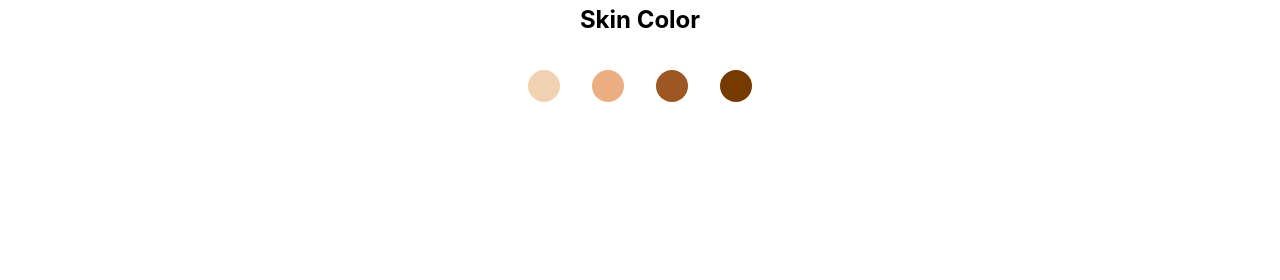
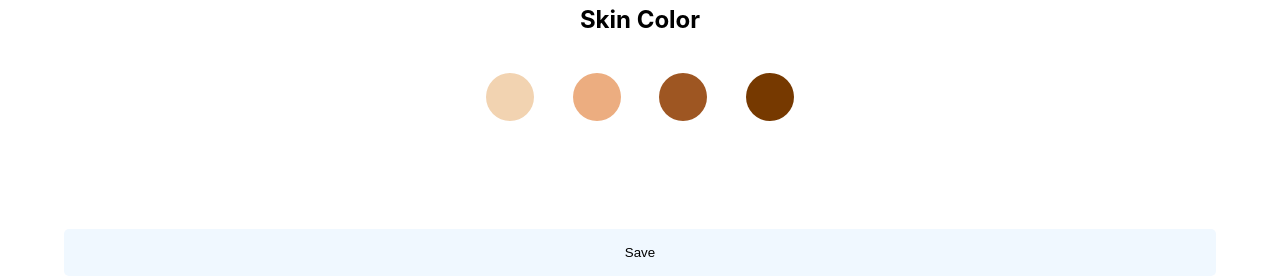
Before and after one commit to CarlSmoky/Avatar, a React (Create React App) app: page / in a window 1280 px wide. Both pictures are taken after a click on the item "Skin color". Shown: the part 517-797 px from the top of the page. Built offline with nearby package versions, Linux system fonts and the light colour scheme.

Commit message:
Add save button and clean code

```diff
--- a/src/App.css
+++ b/src/App.css
@@ -1,5 +1,17 @@
 .App {
   text-align: center;
+}
+
+.base-wrapper {
+  height: 14rem;
+}
+
+.skin-color-wrapper {
+  height: 14rem;
+}
+
+.hair-color-wrapper {
+  height: 14rem;
 }
 
 .display-character {
@@ -46,9 +58,28 @@ button:hover {
   transform: scaleX(1.2) scaleY(1.2);
 }
 
-.color_button {
+.color-button {
   border-radius: 50%;
-  margin: 1rem;
+  margin: 1.2rem;
+  height: 3rem;
+  width: 3rem;
+}
+
+.save-button {
+  background-color: aliceblue;
+  border-radius: 5px;
+  width: 90%;
+  cursor: pointer;
+}
+
+.save-button:hover {
+  cursor: pointer;
+  transform: scaleX(1) scaleY(1);
+  box-shadow: 0 3px 3px 3px grey;
+}
+
+.save-button:active {
+  transform: translateY(4px);
 }
 
 .blue {
--- a/src/App.js
+++ b/src/App.jsx
@@ -18,6 +18,7 @@ const App = () => {
       {mode === modes.base && <Base setProfile={setProfile}/>}
       {mode === modes.skinColor && <SkinColor setProfile={setProfile}/>}
       {mode === modes.hairColor &&<HairColor setProfile={setProfile}/>}
+      <button className="save-button">Save</button>
     </div>
   );
 }
--- a/src/component/HairColor.jsx
+++ b/src/component/HairColor.jsx
@@ -3,12 +3,12 @@ import React from 'react'
 const HairColor = ({setProfile}) => {
 
   return (
-    <div className="hair-wrapper">
+    <div className="hair-color-wrapper">
       <h2>Hair Color</h2>
-      <button className="color_button blue" onClick={() => setProfile("hairColor", "85c2c6")} />
-      <button className="color_button gold" onClick={() => setProfile("hairColor", "e5d7a3")} />
-      <button className="color_button purple" onClick={() => setProfile("hairColor", "592454")} />
-      <button className="color_button silver" onClick={() => setProfile("hairColor", "afafaf")} />
+      <button className="color-button blue" onClick={() => setProfile("hairColor", "85c2c6")} />
+      <button className="color-button gold" onClick={() => setProfile("hairColor", "e5d7a3")} />
+      <button className="color-button purple" onClick={() => setProfile("hairColor", "592454")} />
+      <button className="color-button silver" onClick={() => setProfile("hairColor", "afafaf")} />
     </div>
   )
 }
--- a/src/component/SkinColor.jsx
+++ b/src/component/SkinColor.jsx
@@ -3,12 +3,12 @@ import React from 'react'
 const SkinColor = ({setProfile}) => {
 
   return (
-    <div className="hair-wrapper">
+    <div className="skin-color-wrapper">
       <h2>Skin Color</h2>
-      <button className="color_button fair" onClick={() => setProfile("skinColor", "f2d3b1")} name="skinColor" value="f2d3b1" />
-      <button className="color_button medium" onClick={() => setProfile("skinColor", "ecad80")} name="skinColor" value="ecad80" />
-      <button className="color_button olive" onClick={() => setProfile("skinColor", "9e5622")} name="skinColor" value="9e5622" />
-      <button className="color_button brown" onClick={() => setProfile("skinColor", "763900")} name="skinColor" value="763900" />
+      <button className="color-button fair" onClick={() => setProfile("skinColor", "f2d3b1")} name="skinColor" value="f2d3b1" />
+      <button className="color-button medium" onClick={() => setProfile("skinColor", "ecad80")} name="skinColor" value="ecad80" />
+      <button className="color-button olive" onClick={() => setProfile("skinColor", "9e5622")} name="skinColor" value="9e5622" />
+      <button className="color-button brown" onClick={() => setProfile("skinColor", "763900")} name="skinColor" value="763900" />
     </div>
   )
 }
--- a/src/hooks/useApplicationData.jsx
+++ b/src/hooks/useApplicationData.jsx
@@ -19,7 +19,7 @@ const useApplicationData = () => {
 
   useEffect(() => {
 
-    let url = "https://api.dicebear.com/6.x/adventurer/svg?size=96&"
+    let url = "https://api.dicebear.com/6.x/adventurer/svg?size=120&"
     if(attributes.base) {
       url += `seed=${attributes.base}&`;
     }
```
